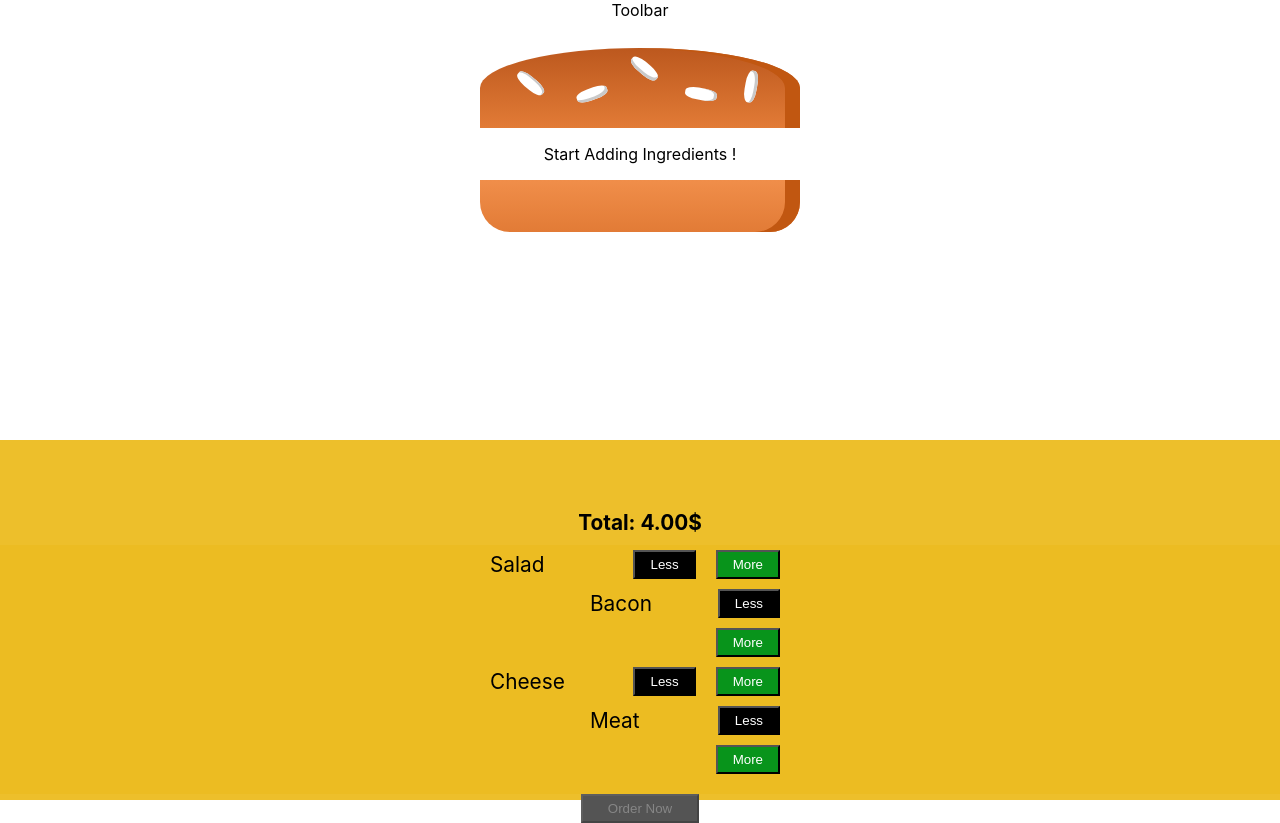
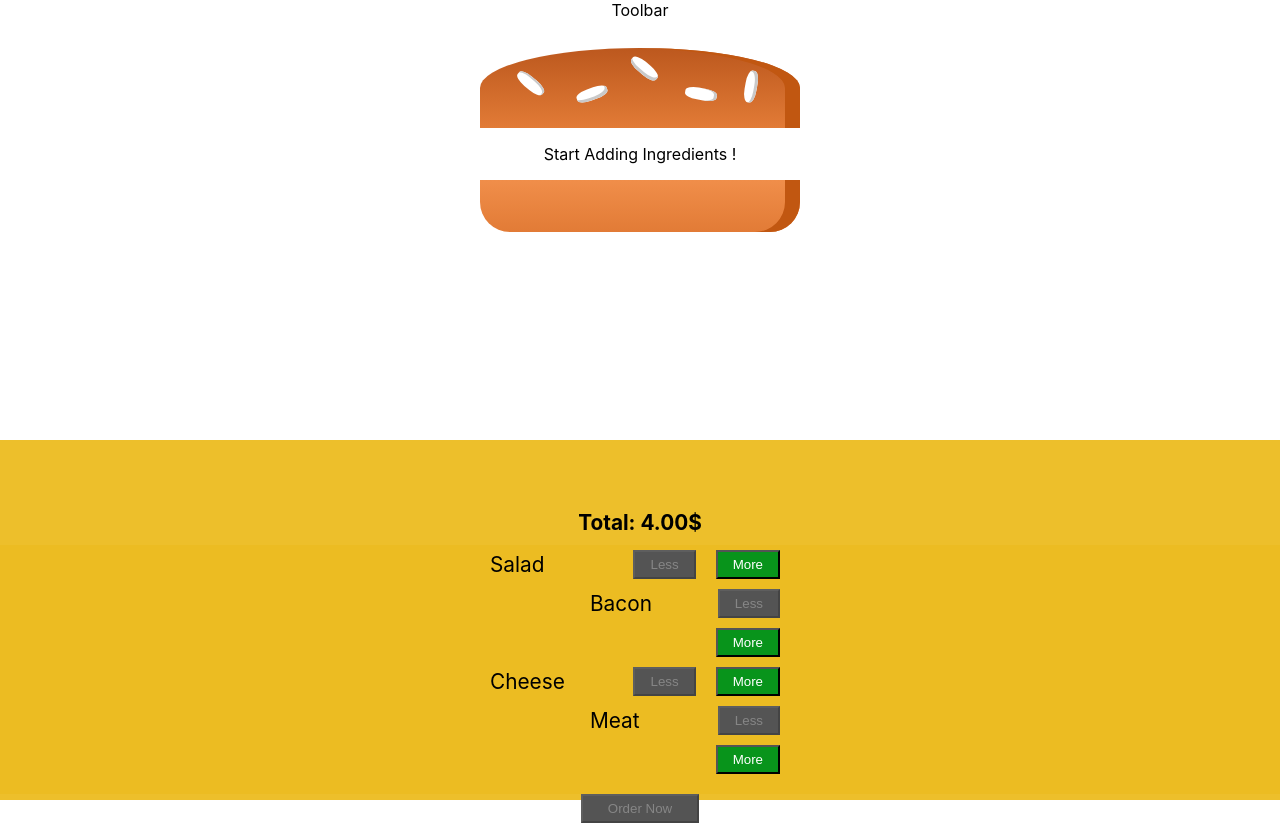
Before and after one commit to bonheurjedd/Build-Burger-Online, a React (Create React App) app: page / in a window 1280 px wide. Built offline with nearby package versions, Linux system fonts and the light colour scheme.

Commit message:
2012.01.12

```diff
--- a/src/Layout/BurgerBuilder/BurgerBuilder.js
+++ b/src/Layout/BurgerBuilder/BurgerBuilder.js
@@ -24,9 +24,10 @@ class BurgerBuilder extends Component {
   },
   Message: false,
   MessageText: "",
-  NoIngridient: false,
+  NoIngridient: true,
+  cantRemove: true,
   Price: 4,
-  Purchasable: false,
+  Purchasable: true,
   OrderNow: false,
  }
  // ________functions___________
@@ -38,6 +39,7 @@ class BurgerBuilder extends Component {
    const sumIngredients = oldPrice + ingredientPrices[igKey];
    this.setState({ Price: sumIngredients, });
    this.youCanCheckOut(ingredientsCopy);
+
   } else {
    this.setState(
     {
@@ -48,7 +50,15 @@ class BurgerBuilder extends Component {
    );
   }
   this.setState({ ingredients: ingredientsCopy });
-
+  const newIngredsValues = Object.values({ ...ingredientsCopy });
+  console.log(newIngredsValues);
+  const newIngredsLength = newIngredsValues.reduce((total, currentValue) => {
+   return total + currentValue;
+  }, 0);
+  console.log(newIngredsLength);
+  if (newIngredsLength !== 0) {
+   this.setState({ NoIngridient: false });
+  }
  }
 
  // ____end________
@@ -71,8 +81,21 @@ class BurgerBuilder extends Component {
   }
 
   this.setState({ ingredients: ingredientsCopy });
+  const newIngredsValues = Object.values({ ...ingredientsCopy });
+  console.log(newIngredsValues);
+  const newIngredsLength = newIngredsValues.reduce((total, currentValue) => {
+   return total + currentValue;
+  }, 0);
+  console.log(newIngredsLength);
+  if (newIngredsLength !== 0) {
+   this.setState({ NoIngridient: false });
+   console.log(this.state.NoIngridient)
+  } else {
+   this.setState({ NoIngridient: true, Purchasable: true });
+   console.log(this.state.Purchasable)
+  }
  }
-
+ s
  // ____end________
 
  ToggleMessage = () => {
@@ -93,10 +116,12 @@ class BurgerBuilder extends Component {
  //  const newIngredsLength = newIngredsValues.reduce((total, currentValue) => {
  //   return total + currentValue;
  //  }, 0);
+ //  console.log(newIngredsLength);
  //  if (newIngredsLength === 0) {
- //   this.setState({ NoIngridient: true });
+ //   this.setState({ NoIngridient: false });
  //  }
  // }
+
  //_________end_________
  OrderNowHandler = () => {
   this.setState({ OrderNow: true });
@@ -134,7 +159,7 @@ class BurgerBuilder extends Component {
   }, 0);
   console.log("newIngredsLength" + newIngredsLength)
   if (newIngredsLength !== 0) {
-   this.setState({ Purchasable: true });
+   this.setState({ Purchasable: false });
   }
  }
 
@@ -153,7 +178,6 @@ class BurgerBuilder extends Component {
  // ________end_functions___________
 
  render() {
-  console.log(this.state.Purchasable);
   return (
    <>
     {this.showSummary()}
@@ -168,7 +192,7 @@ class BurgerBuilder extends Component {
       removeIngredient={this.removeIngredientHandler}
       addIngredient={this.addIngredientHandler}
       disable={this.state.Message}
-      zeroIngredient={this.NoIngridientChecker}
+      zeroIngredient={this.state.NoIngridient}
      />
      <OrderNow goCheckout={this.state.Purchasable} checkoutNow={this.OrderNowHandler} />
 
--- a/src/Layout/BurgerBuilder/BurgerControls/BurgerControls.js
+++ b/src/Layout/BurgerBuilder/BurgerControls/BurgerControls.js
@@ -13,11 +13,19 @@ class BurgerControls extends Component {
   const Controls = ControlsItems.map((ctrl, keyz) => {
    return (
     <>
-     <div>
+     <div key={keyz}>
       <span className={classes.Ctrl} > {ctrl.type}</span>
       <div className={classes.ButtonSide}>
-       <Buttons> <button disabled={this.props.disable} onClick={() => this.props.removeIngredient(ctrl.type)} className={classes.ButtonLess}>Less</button> </Buttons>
-       <Buttons> <button disabled={this.props.disable} onClick={() => this.props.addIngredient(ctrl.type)} className={classes.ButtonMore}>More</button> </Buttons>
+       <Buttons> <button
+        disabled={this.props.disable || this.props.zeroIngredient}
+        onClick={() => this.props.removeIngredient(ctrl.type)}
+        className={classes.ButtonLess}
+       >Less</button> </Buttons>
+       <Buttons> <button
+        disabled={this.props.disable}
+        onClick={() => this.props.addIngredient(ctrl.type)}
+        className={classes.ButtonMore}
+       >More</button> </Buttons>
       </div>
 
      </div>
--- a/src/Layout/BurgerBuilder/OrderNow/OrderNow.js
+++ b/src/Layout/BurgerBuilder/OrderNow/OrderNow.js
@@ -5,7 +5,7 @@ const OrderNow = (props) => {
  return (
   <>
    <div className={classes.OrderButton}>
-    <button disabled={!props.goCheckout} onClick={props.checkoutNow} className={classes.Order}>Order Now </button>
+    <button disabled={props.goCheckout} onClick={props.checkoutNow} className={classes.Order}>Order Now </button>
    </div>
   </>
  )
```
Also changed, not shown: 1 other file (tests, documents, lock files or other folders).
